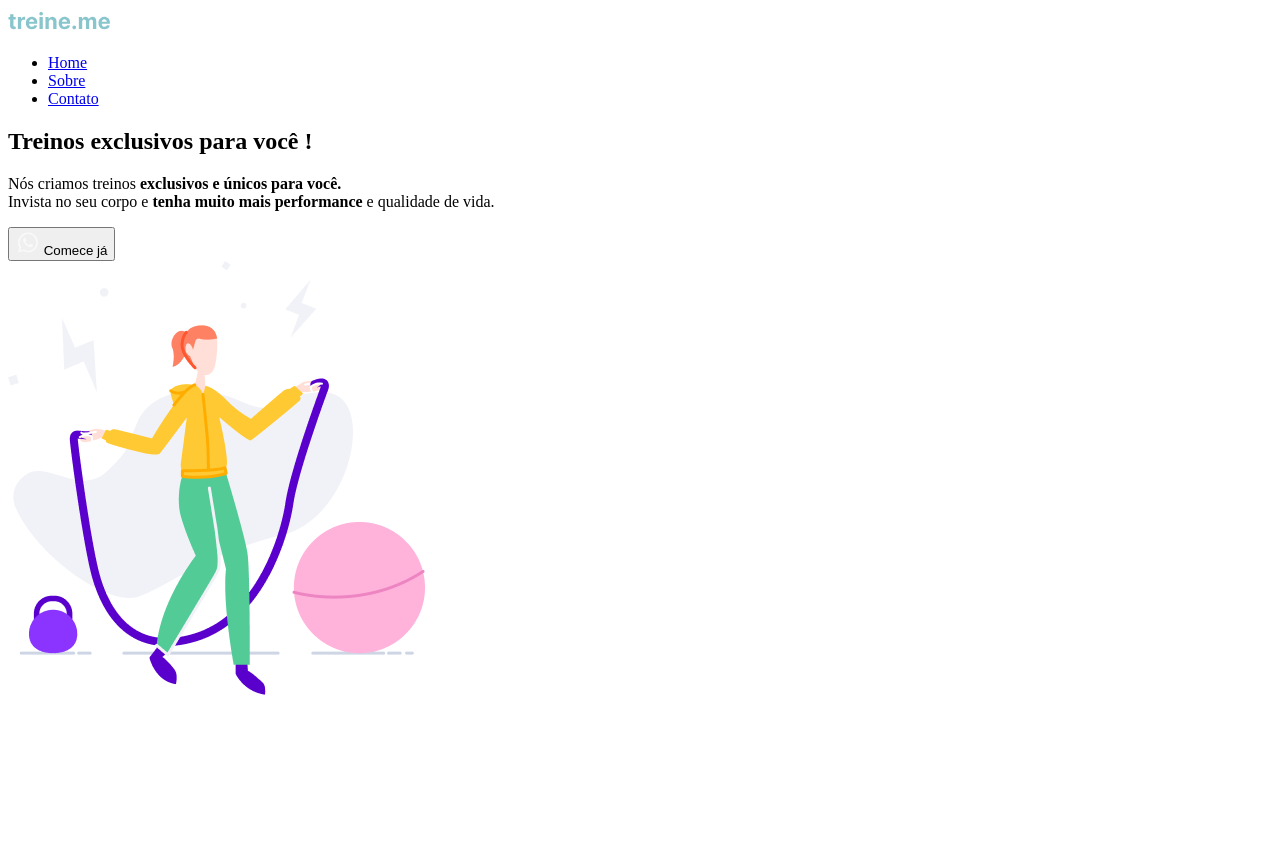
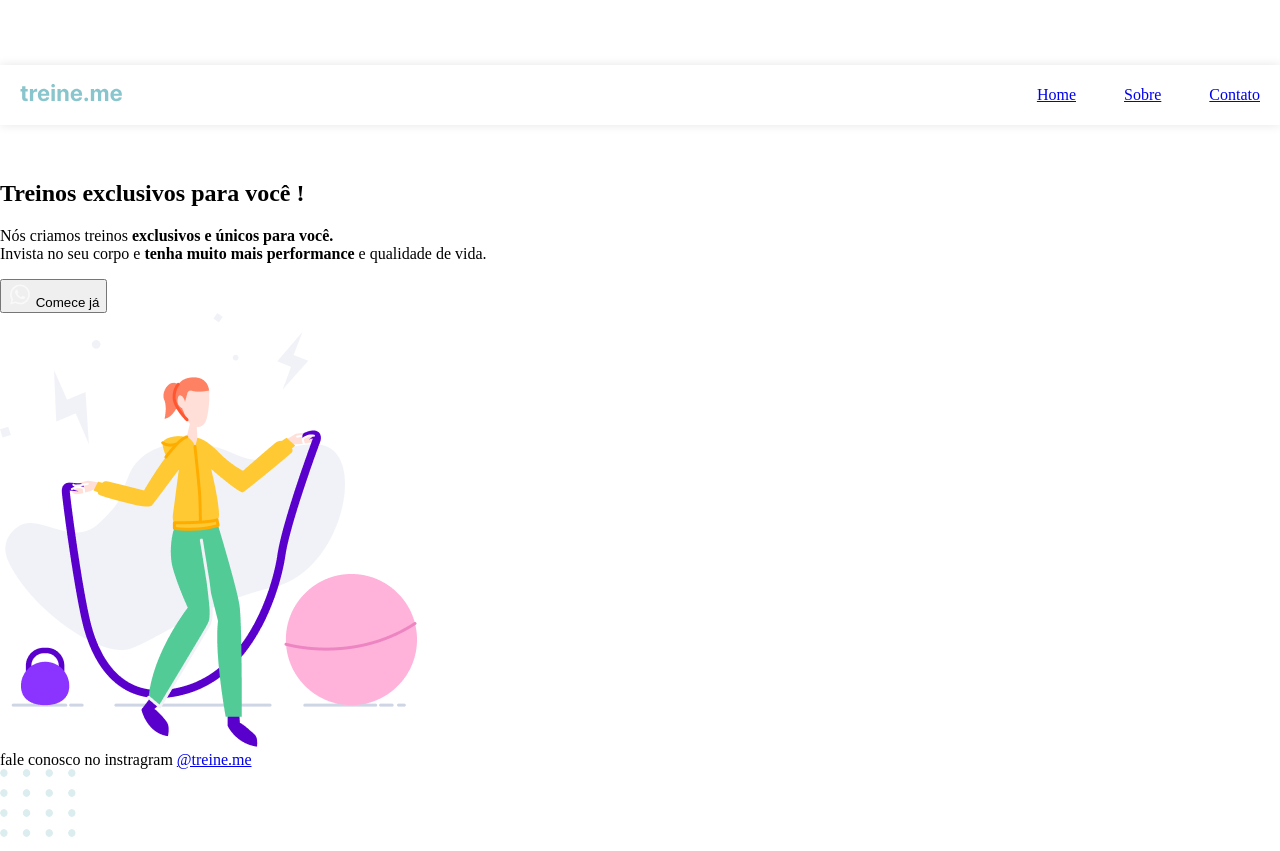
Before and after one commit to ciromarjr/Projeto02, a plain HTML site: page index.html in a window 1280 px wide. Before the commit the page ends 800 px from the top, so only its background shows below. Drawn offline with Linux system fonts and the light colour scheme.

Commit message:
refatoração de código

```diff
--- a/index.html
+++ b/index.html
@@ -4,21 +4,23 @@
     <meta charset="UTF-8" />
     <meta http-equiv="X-UA-Compatible" content="IE=edge" />
     <meta name="viewport" content="width=device-width, initial-scale=1.0" />
+    <link rel="stylesheet" href="style.css" />
     <title>Treine me</title>
   </head>
   <body>
+    <!--- A11y e W3C-->
     <div class="page">
-      <header>
-        <img src="images/logo.svg" alt="Logo com o nome Treine.me" />
+      <nav>
+        <a id="logo" href="#">
+          <img src="images/logo.svg" alt="Logo com o nome Treine.me" />
+        </a>
+        <ul>
+          <li><a href="#">Home</a></li>
+          <li><a href="#">Sobre</a></li>
+          <li><a href="#">Contato</a></li>
+        </ul>
+      </nav>
 
-        <nav>
-          <ul>
-            <li><a href="index.html">Home</a></li>
-            <li><a href="sobre.html">Sobre</a></li>
-            <li><a href="contato.html">Contato</a></li>
-          </ul>
-        </nav>
-      </header>
       <main>
         <section>
           <h1>Treinos <span>exclusivos</span> para você !</h1>
@@ -41,7 +43,14 @@
           alt="Desenho de uma mulher pulando corda em uma academia ou espaço de treino"
         />
       </main>
-      <footer></footer>
+      <footer>
+        fale conosco no instragram
+        <a href="http://instagram.com" target="_blank">@treine.me</a>
+      </footer>
     </div>
+    <img
+      src="images/balls.svg"
+      alt="Bolinhas formando um quadrado, para acesso ao menu da pagina"
+    />
   </body>
 </html>
--- a/style.css
+++ b/style.css
@@ -0,0 +1,32 @@
+body{
+  margin: 0;
+
+
+}
+
+.page {
+
+  width: 100%;
+
+
+  margin: 65px auto 0;
+}
+nav {
+  display: flex;
+  justify-content: space-between;
+  align-items: center;
+  margin-bottom: 55px;
+  padding: 0 20px;
+  height: 60px;
+  background: #fff;
+  box-shadow: 0 0 10px rgba(0,0,0,0.1);
+
+}
+nav ul {
+  list-style: none;
+  display: flex;
+  gap: 48px;
+  margin: 0;
+  padding: 0;
+
+}
```
